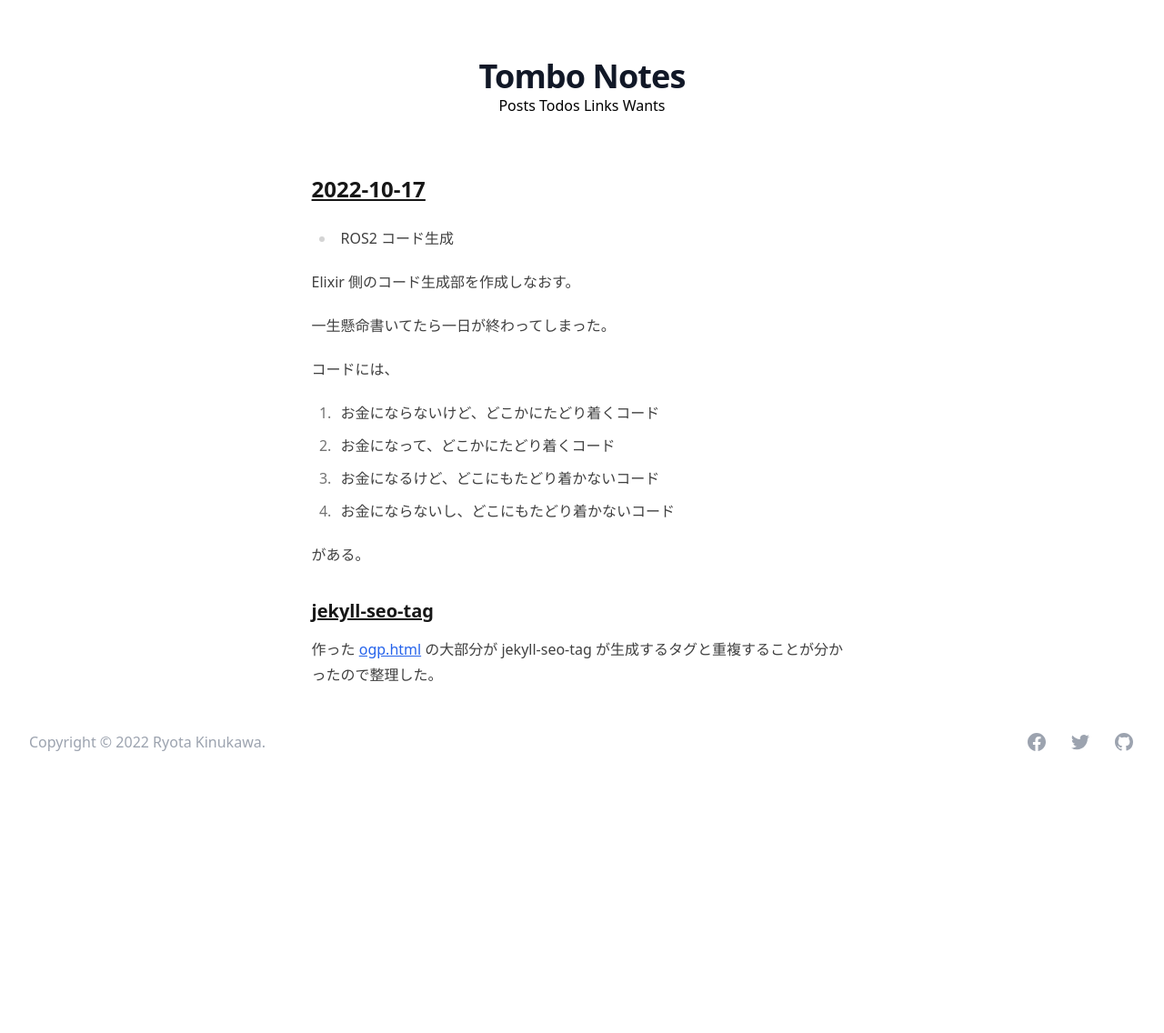
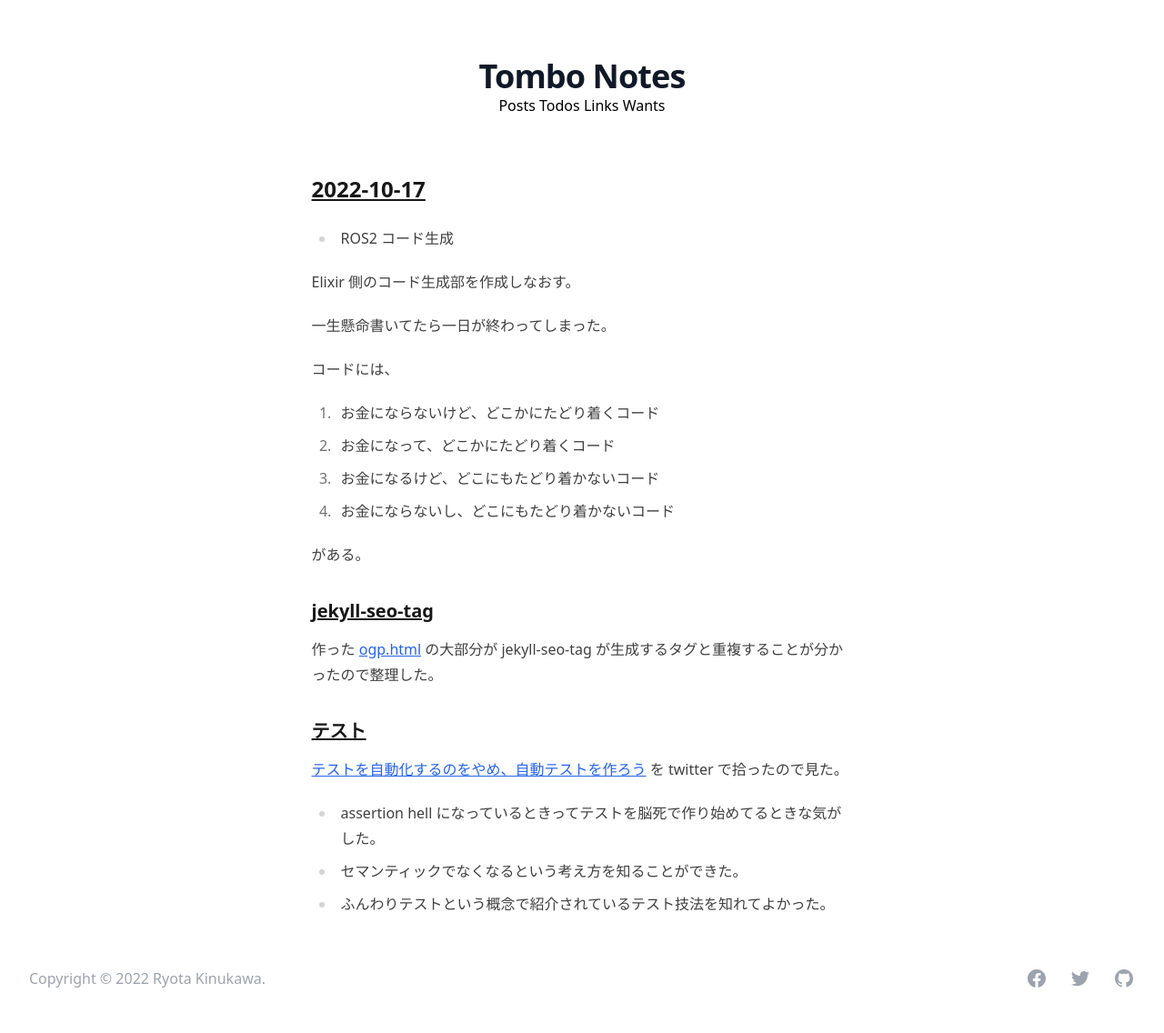
Before and after one commit to pojiro/pojiro.github.io, a Jekyll site: the page built from _posts/2022-10-17-note.md, in a window 1280 px wide. Shown: the whole page at 91% size. Built offline with Jekyll 4.4.1, drawn with Linux system fonts in a browser that asks for light colours; some web fonts are replaced; Markdown is read by kramdown in place of the engine named in the settings; before the commit the page ends 900 px from its top, so only the background shows below that.

Commit message:
update: 2022-10-17

```diff
--- a/_posts/2022-10-17-note.md
+++ b/_posts/2022-10-17-note.md
@@ -2,7 +2,7 @@
 layout: post
 title:  "2022-10-17"
 category: 日誌
-tags: ROS2 jekyll
+tags: ROS2 jekyll テスト
 ---
 
 * ROS2 コード生成
@@ -23,3 +23,11 @@ Elixir 側のコード生成部を作成しなおす。
 ### jekyll-seo-tag
 
 作った [ogp.html](https://github.com/pojiro/pojiro.github.io/blob/554bec4b33598fd659e24e62862f08f0e9fa3e13/_includes/ogp.html) の大部分が jekyll-seo-tag が生成するタグと重複することが分かったので整理した。
+
+### テスト
+
+[テストを自動化するのをやめ、自動テストを作ろう](https://www.youtube.com/watch?v=WJshz4klFe8) を twitter で拾ったので見た。
+
+* assertion hell になっているときってテストを脳死で作り始めてるときな気がした。
+* セマンティックでなくなるという考え方を知ることができた。
+* ふんわりテストという概念で紹介されているテスト技法を知れてよかった。
```
